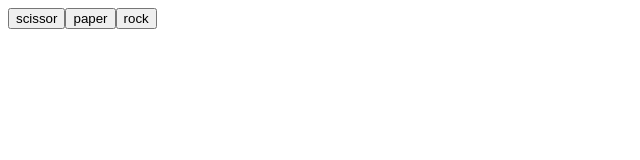
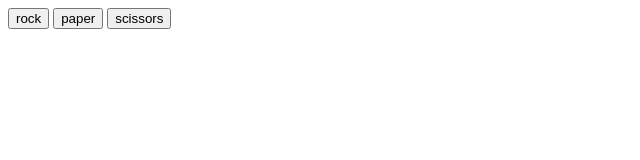
Before and after one commit to Aytida-dev/rock-paper-scissor, a plain HTML site: page index.html in a window 1280 px wide. Shown: the full height of the page, 0-640 px from the left. Drawn offline with Linux system fonts and the light colour scheme.

Commit message:
top logica

```diff
--- a/index.html
+++ b/index.html
@@ -13,7 +13,9 @@
     <main>
         <top>
             <div class="choosingPanel">
-                <button id="check-1" onclick="check(event)" name="-1">scissor</button><button id="check0" onclick="check(event)" name="0">paper</button><button id="check1" onclick="check(event)" name="1">rock</button>
+                <button id="check1" onclick="check(event)" name="1">rock</button>
+                <button id="check0" onclick="check(event)" name="0">paper</button>
+                <button id="check-1" onclick="check(event)" name="-1">scissors</button>
             </div>
             <div class="you" id="you">
 
--- a/script.js
+++ b/script.js
@@ -1,39 +1,62 @@
 
 
-const arr=[{
-    win:""+-1,
-    in:""+0,
-    lose:""+1,
-},{
-    win:""+1,
-    in:""+-1,
-    lose:""+0,
-},{
-    win:""+0,
-    in:""+1,
-    lose:""+-1,
+const arr = [{
+    win: "" + -1,
+    in: "" + 0,
+    lose: "" + 1,
+}, {
+    win: "" + 1,
+    in: "" + -1,
+    lose: "" + 0,
+}, {
+    win: "" + 0,
+    in: "" + 1,
+    lose: "" + -1,
 }]
 let thisSide;
-let arrTemp=[]
+let arrTemp = []
 
-function random(){
+function random() {
 
-    thisSide = ""+Math.floor(Math.random()*3-1);
+    thisSide = "" + Math.floor(Math.random() * 3 - 1);
 
 }
 random();
-function check(event){
-    if(thisSide===0+""){document.getElementById("you").innerText="paper";}
-    if(thisSide===1+""){document.getElementById("you").innerText="Rock";}
-    if(thisSide===-1+""){document.getElementById("you").innerText="scissors";}
+function check(event) {
+    let src;
 
-    arrTemp=arr.filter((input) =>{
-        if(input.in===thisSide){return true;}
+    if (thisSide === 0 + "") {src="images/paper.png" }
+    if (thisSide === 1 + "") { src="images/rock.png" }
+    if (thisSide === -1 + "") {src="images/scissor.png"}
+    document.getElementById("computer").innerHTML="";
+    const img = document.createElement("img");
+    img.setAttribute("src", src);
+    document.getElementById("computer").appendChild(img);
+
+    let src1;
+
+    if (event.target.name === 0 + "") {src1="images/paper.png" }
+    if (event.target.name === 1 + "") { src1="images/rock.png" }
+    if (event.target.name === -1 + "") {src1="images/scissor.png"}
+    document.getElementById("you").innerHTML="";
+    const img1 = document.createElement("img");
+    img1.setAttribute("src", src1);
+    document.getElementById("you").appendChild(img1);
+
+
+    arrTemp = arr.filter((input) => {
+        if (input.in === thisSide) { return true; }
     })
-    arrTemp.forEach((input)=>{
-        if(event.target.name===input.win){return console.log("win")}
-        if(event.target.name===input.in){return console.log("draw")}
-        if(event.target.name===input.lose){return console.log("lose")}
+    arrTemp.forEach((input) => {
+        if (event.target.name === input.win) {
+            document.getElementById("result").innerText="You win";
+            return console.log("win") }
+        if (event.target.name === input.in) {
+            document.getElementById("result").innerText="Draw";
+            return console.log("draw") }
+        if (event.target.name === input.lose) {
+            document.getElementById("result").innerText="You lose";
+            return console.log("lose") }
     })
 
     random();
--- a/style.css
+++ b/style.css
@@ -0,0 +1,8 @@
+.computer{
+    background-color: antiquewhite;
+
+
+}
+.you{
+    background-color: aqua;
+}
```
Also changed, not shown: images/paper.png (renamed from images/icons8-hand-100.png), images/rock.png (renamed from images/icons8-hand-rock-100.png), images/scissor.png (renamed from images/icons8-hand-scissors-100.png).
